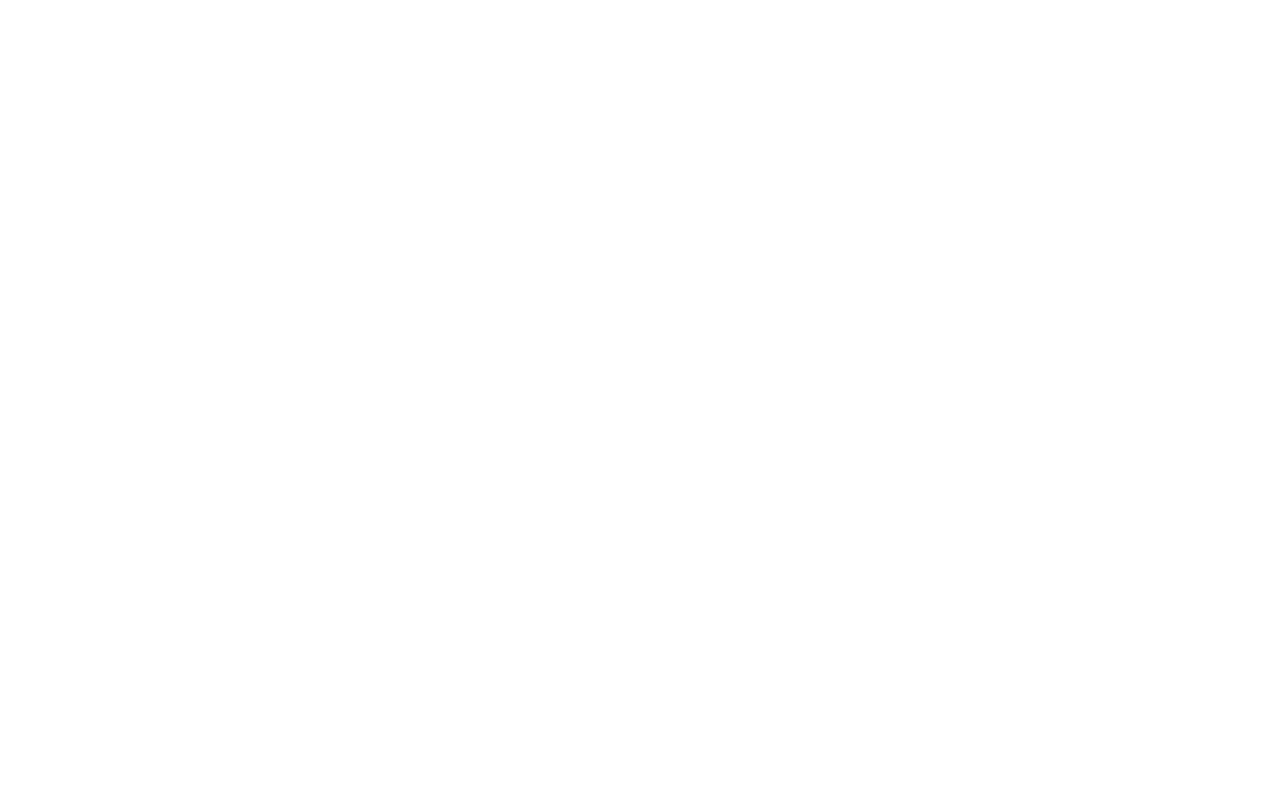
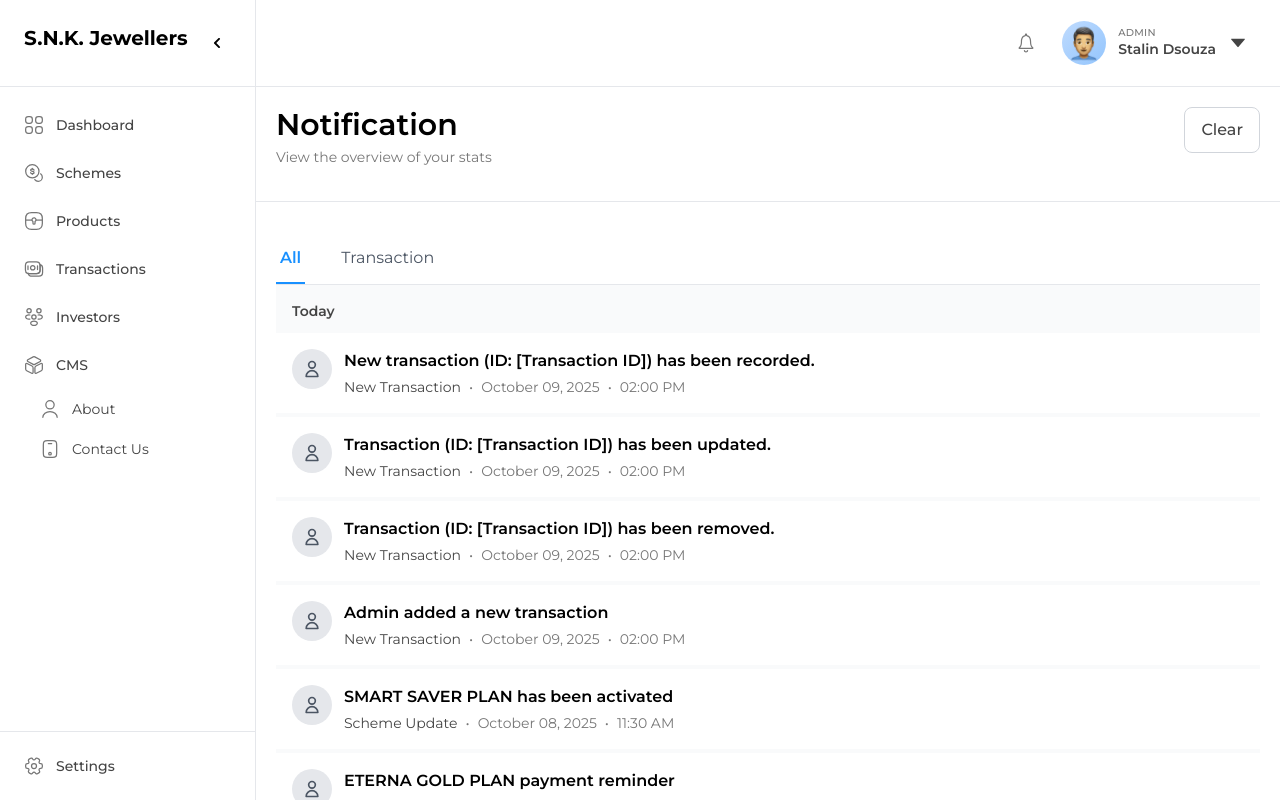
Before and after one commit to teammetasoft/snk-client, a React (Vite) app: page /notification in a window 1280 px wide. Before the commit this address had no page. Built offline with nearby package versions, Linux system fonts and the light colour scheme.

Commit message:
updated the notification page

```diff
--- a/src/App.css
+++ b/src/App.css
@@ -2,12 +2,6 @@ body{
   font-family: 'Montserrat', sans-serif;
 }
 
-
-.input-base {
-  @apply w-full border border-gray-300 rounded-md
-         focus:outline-none focus:ring-2 focus:ring-blue-500
-         focus:border-transparent text-sm;
-}
 
 
 /* Custom Scrollbar Styles */
--- a/src/App.jsx
+++ b/src/App.jsx
@@ -16,6 +16,7 @@ import ResetPasswordPage from "./pages/auth/ResetPasswordPage";
 import OtpValidatePage from "./pages/auth/OtpValidatePage";
 import ForgetPasswordPage from "./pages/auth/ForgetPasswordPage";
 import SettingsPage from "./pages/SettingsPage"
+import NotificationPage from "./pages/NotificationPage"
 import ContactPage from "./pages/ContactPage"
 
 
@@ -63,6 +64,8 @@ function App() {
             />
             <Route path="/transaction-list" element={<TransactionList />} />
             <Route path="/settings" element={<SettingsPage />} />
+            <Route path="/notification" element={<NotificationPage />} />
+
 
           </Route>
         </Routes>
--- a/src/components/common/header/PageHeader.jsx
+++ b/src/components/common/header/PageHeader.jsx
@@ -1,38 +1,46 @@
 import React from 'react';
 import { AiOutlinePlus, AiOutlineDownload } from 'react-icons/ai';
 
-const PageHeader = ({ title, desc, addBtn, handleAddButton }) => {
+const PageHeader = ({ title, desc, addBtn, clrBtn, handleAddButton }) => {
     return (
         <section className='pageHeader mb-8 border-b border-gray-200 p-5'>
-            <div className='flex flex-col md:flex-row items-center justify-between'>
+            <div className='flex flex-col md:flex-row md:justify-between gap-4'>
+                {/* Header Text */}
                 <div>
-                    <h1 className='text-3xl text-black font-semibold mb-1'>{title}</h1>
-                    <p className='text-sm text-lightGray'>{desc}</p>
+                    <h1 className='text-xl sm:text-2xl lg:text-3xl text-black font-semibold mb-1'>{title}</h1>
+                    <p className='text-xs sm:text-sm text-lightGray'>{desc}</p>
                 </div>
 
+                {/* Action Buttons */}
                 {addBtn && (
-                    <div className='flex items-center gap-3'>
-
+                    <div className='flex flex-col sm:flex-row items-stretch sm:items-center gap-2 sm:gap-3'>
                         {/* Export Button (hide when addBtn === "publish") */}
                         {addBtn !== "Publish" && (
-                            <button className='flex items-center gap-2 bg-white border border-gray-300 text-darkGray py-2.5 px-4 rounded-lg font-medium hover:bg-gray-50 transition-colors'>
+                            <button className='flex items-center justify-center gap-2 bg-white border border-gray-300 text-darkGray py-2.5 px-4 rounded-lg font-medium hover:bg-gray-50 transition-colors'>
                                 <AiOutlineDownload className='text-lg' />
-                                <span className='  text-base'>Export to excel</span>
+                                <span className='text-sm sm:text-base'>Export to excel</span>
                             </button>
                         )}
 
                         {/* Add / Publish Button */}
                         <button
-                            className='flex items-center justify-center gap-2 bg-primary text-white py-2.5 px-4 rounded-lg font-medium hover:opacity-90 transition-all sm:w-auto w-10 h-10 sm:h-auto'
+                            className='flex items-center justify-center gap-2 bg-primary text-white py-2.5 px-4 rounded-lg font-medium hover:opacity-90 transition-all'
                             onClick={handleAddButton}
                         >
                             {/* Show plus icon only if not publishing */}
                             {addBtn !== "Publish" && <AiOutlinePlus className='text-lg' />}
-                            <span className=' inline text-bas   e'>{addBtn}</span>
+                            <span className='text-sm sm:text-base'>{addBtn}</span>
                         </button>
                     </div>
                 )}
 
+                {clrBtn && (
+                    <div>
+                        <button className='flex items-center justify-center gap-2 bg-white border border-gray-300 text-darkGray py-2.5 px-4 rounded-lg font-medium hover:bg-gray-50 transition-colors'>
+                            <span className='text-sm sm:text-base'>{clrBtn}</span>
+                        </button>
+                    </div>
+                )}
             </div>
         </section>
     );
--- a/src/components/common/navbar/Navbar.jsx
+++ b/src/components/common/navbar/Navbar.jsx
@@ -3,9 +3,10 @@ import SearchBar from '../SearchBar'
 import Profile from './Profile'
 import { IoIosNotificationsOutline } from "react-icons/io";
 import { FaBars } from 'react-icons/fa';
+import { Link } from "react-router-dom"
 
 
-function Navbar({ isSidebarOpen, setIsSidebarOpen, mobileOpen}) {
+function Navbar({ isSidebarOpen, setIsSidebarOpen, mobileOpen }) {
 
   const handleMenuToggle = () => {
     setIsSidebarOpen(!isSidebarOpen);
@@ -13,7 +14,7 @@ function Navbar({ isSidebarOpen, setIsSidebarOpen, mobileOpen}) {
   return (
     <div className='flex flex-row items-center justify-between gap-4 px-4 py-[21px] border-b border-gray-200'>
       <div className="flex items-center">
-        { mobileOpen && (
+        {mobileOpen && (
           <button
             onClick={handleMenuToggle}
             className="p-2 hover:bg-gray-100 rounded-lg transition-colors mr-3"
@@ -24,9 +25,11 @@ function Navbar({ isSidebarOpen, setIsSidebarOpen, mobileOpen}) {
         )}
       </div>
       <div className="flex items-center">
-        <SearchBar />
+        {/* <SearchBar /> */}
         <div className='flex items-center justify-center w-10 h-10  cursor-pointer '>
-          <IoIosNotificationsOutline className='w-6 h-6 text-lightGray' />
+          <Link to="/notification">
+            <IoIosNotificationsOutline className='w-6 h-6 text-lightGray' />
+          </Link>
         </div>
         <Profile />
       </div>
--- a/src/components/notification/Notification.jsx
+++ b/src/components/notification/Notification.jsx
@@ -1,20 +1,55 @@
-import { useState } from 'react'
-
+import { useState, useEffect } from 'react'
 import PageHeader from "../common/header/PageHeader"
-
-import FormSection from './fragments/FormSection';
-import EditableTextInput from './fragments/EditableTextInput';
-import EditableImageUpload from './fragments/EditableImageUpload';
-
-
-
+import NotificationContent from "./fragments/NotificationContent"
+import NotificationData from "../../utils/mockData/NotificationData"
 
 function Notification() {
+    const [activeTab, setActiveTab] = useState('all')
+
+    useEffect(() => {
+        console.log("NotificationData", NotificationData)
+    }, [])
+
+    const tabs = [
+        { key: "all", label: "All" },
+        { key: "transaction", label: "Transaction" },
+    ];
+
+    const handleActiveTab = (key) => {
+        setActiveTab(key)
+    }
+
+    const filteredData = activeTab === 'all'
+        ? NotificationData
+        : NotificationData.filter((notification) => notification.category === activeTab)
 
     return (
         <div className="">
-
-            Notification
+            <PageHeader
+                title="Notification"
+                desc="View the overview of your stats"
+                clrBtn="Clear"
+            />
+            <div className="px-5">
+                <div className="flex gap-4 sm:gap-8 overflow-x-auto scrollbar-hide border-b border-gray-200">
+                    {tabs.map(tab => (
+                        <div
+                            key={tab.key}
+                            onClick={() => handleActiveTab(tab.key)}
+                            className={`py-3 px-1 cursor-pointer border-b-2 transition-all whitespace-nowrap text-sm sm:text-base ${
+                                activeTab === tab.key
+                                    ? "border-primary text-primary font-semibold"
+                                    : "border-transparent text-gray-600 hover:text-blue-400"
+                            }`}
+                        >
+                            {tab.label}
+                        </div>
+                    ))}
+                </div>
+                <div className="bg-gray-50">
+                    <NotificationContent filteredData={filteredData}/>
+                </div>
+            </div>
         </div>
     )
 }
--- /dev/null
+++ b/src/components/notification/fragments/NotificationContent.jsx
@@ -0,0 +1,46 @@
+function NotificationContent({ filteredData }) {
+    return (
+        <div className="py-4">
+            <h3 className="text-sm font-semibold text-darkGray px-4 mb-3">Today</h3>
+            <div className="space-y-1">
+                {filteredData?.map((notification) => (
+                    <div
+                        key={notification.key}
+                        className="flex items-start gap-3 px-4 py-4 bg-white hover:bg-gray-50 transition-colors cursor-pointer"
+                    >
+                        <div className="flex-shrink-0 w-10 h-10 bg-gray-200 rounded-full flex items-center justify-center">
+                            <svg
+                                className="w-5 h-5 text-gray-600"
+                                fill="none"
+                                stroke="currentColor"
+                                viewBox="0 0 24 24"
+                            >
+                                <path
+                                    strokeLinecap="round"
+                                    strokeLinejoin="round"
+                                    strokeWidth={2}
+                                    d="M16 7a4 4 0 11-8 0 4 4 0 018 0zM12 14a7 7 0 00-7 7h14a7 7 0 00-7-7z"
+                                />
+                            </svg>
+                        </div>
+
+                        <div className="flex-1 min-w-0">
+                            <p className="text-base font-semibold text-black mb-1">
+                                {notification.title}
+                            </p>
+                            <div className="flex items-center gap-2 text-sm">
+                                <span className="text-darkGray">{notification.subtitle}</span>
+                                <span className="text-lightGray">•</span>
+                                <span className="text-lightGray">{notification.date}</span>
+                                <span className="text-lightGray">•</span>
+                                <span className="text-lightGray">{notification.time}</span>
+                            </div>
+                        </div>
+                    </div>
+                ))}
+            </div>
+        </div>
+    );
+}
+
+export default NotificationContent;
--- a/src/pages/NotificationPage.jsx
+++ b/src/pages/NotificationPage.jsx
@@ -1,9 +1,10 @@
 import React from 'react'
-import Settings from "../components/settings/Settings"
+// import Settings from "../components/settings/Settings"
+import Notification from "../components/notification/Notification"
 
 function NotificationPage() {
   return (
-  <div>Notification</div>
+    <Notification />
   )
 }
 
--- /dev/null
+++ b/src/utils/mockData/NotificationData.js
@@ -0,0 +1,68 @@
+const notificationData = [
+    {
+        key: "1",
+        title: "New transaction (ID: [Transaction ID]) has been recorded.",
+        subtitle: "New Transaction",
+        date: "October 09, 2025",
+        time: "02:00 PM",
+        category: "transaction"
+    },
+    {
+        key: "2",
+        title: "Transaction (ID: [Transaction ID]) has been updated.",
+        subtitle: "New Transaction",
+        date: "October 09, 2025",
+        time: "02:00 PM",
+        category: "transaction"
+    },
+    {
+        key: "3",
+        title: "Transaction (ID: [Transaction ID]) has been removed.",
+        subtitle: "New Transaction",
+        date: "October 09, 2025",
+        time: "02:00 PM",
+        category: "transaction"
+    },
+    {
+        key: "4",
+        title: "Admin added a new transaction",
+        subtitle: "New Transaction",
+        date: "October 09, 2025",
+        time: "02:00 PM",
+        category: "transaction"
+    },
+    {
+        key: "5",
+        title: "SMART SAVER PLAN has been activated",
+        subtitle: "Scheme Update",
+        date: "October 08, 2025",
+        time: "11:30 AM",
+        category: "all"
+    },
+    {
+        key: "6",
+        title: "ETERNA GOLD PLAN payment reminder",
+        subtitle: "Payment Due",
+        date: "October 07, 2025",
+        time: "09:00 AM",
+        category: "all"
+    },
+    {
+        key: "7",
+        title: "DREAM JEWELRY PLAN matured successfully",
+        subtitle: "Scheme Maturity",
+        date: "October 06, 2025",
+        time: "03:45 PM",
+        category: "all"
+    },
+    {
+        key: "8",
+        title: "New user registered under BRIDAL BLISS PLAN",
+        subtitle: "User Registration",
+        date: "October 05, 2025",
+        time: "01:20 PM",
+        category: "all"
+    }
+];
+
+export default notificationData;
```
Also changed, not shown: src/components/common/header/BreadcrumbsHeader.jsx (+21 -19 lines).
